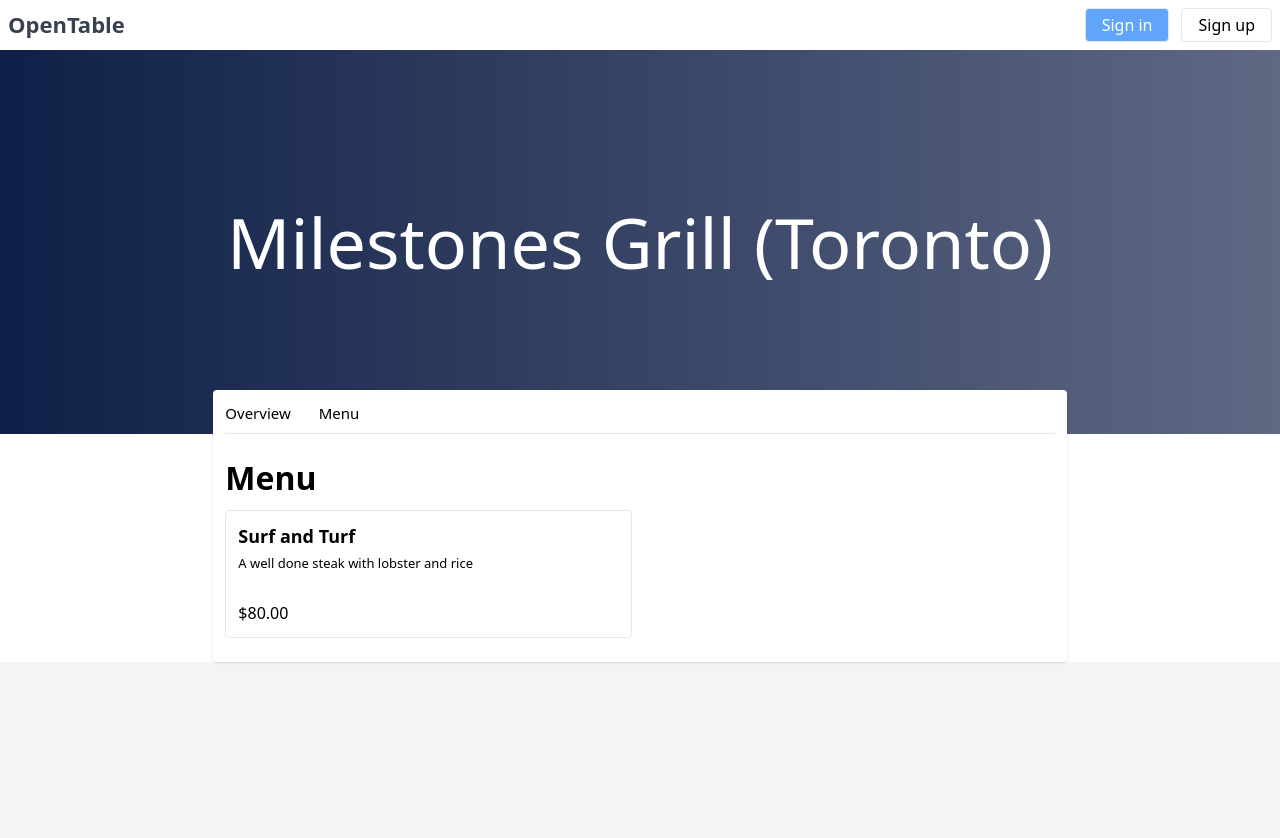
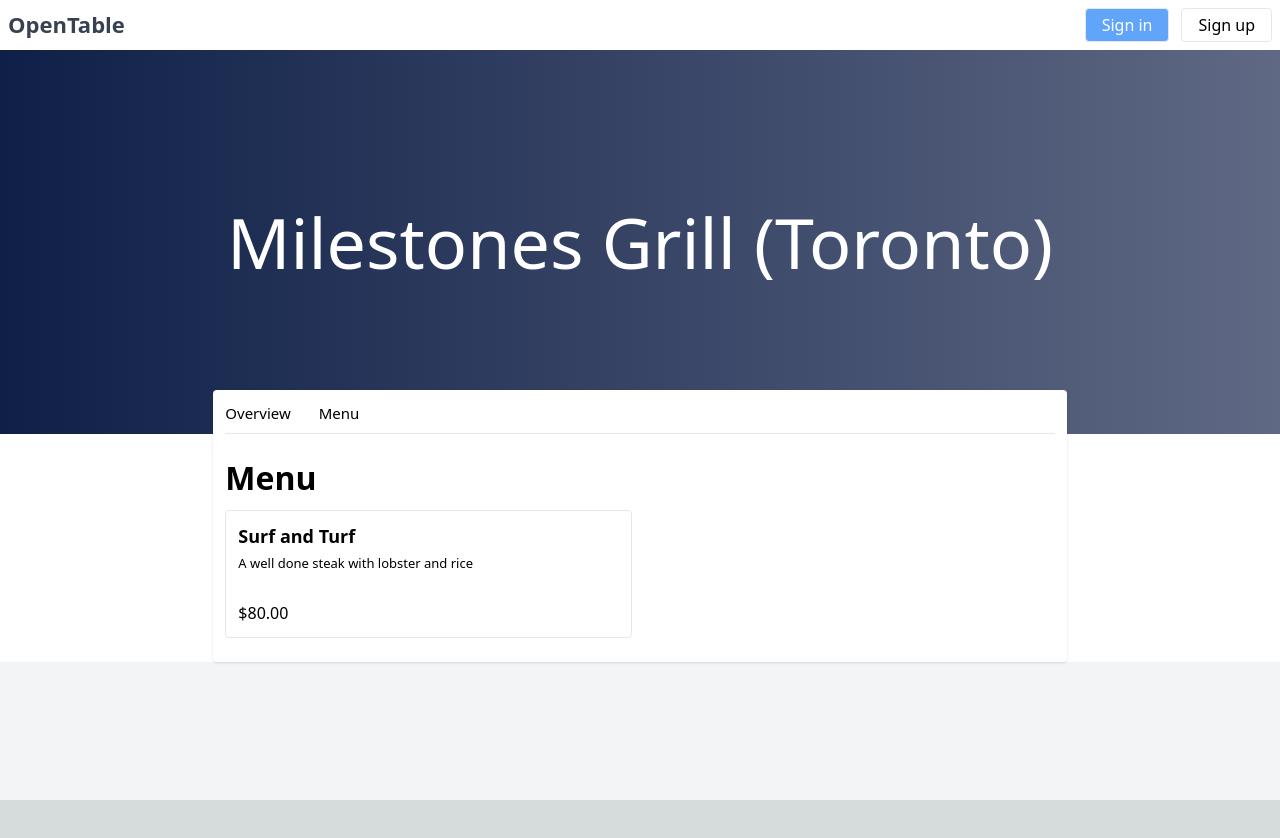
Before and after one commit to Panuruiz/open-table-next-js, a Next.js app: page /restaurant/milestone-grill/menu in a window 1280 px wide. Shown: the top 838 px of the page. After the commit the page ends 800 px from the top, so only its background shows below. Built offline with nearby package versions, Linux system fonts and the light colour scheme.

Commit message:
feat: sub layout for specific folder

```diff
--- /dev/null
+++ b/app/restaurant/[slug]/layout.tsx
@@ -0,0 +1,19 @@
+import type { ReactNode } from "react";
+import RestaurantHeader from "./components/RestaurantHeader";
+
+type RestaurantLayoutProps = {
+  children: ReactNode;
+};
+
+const RestaurantLayout = ({ children }: RestaurantLayoutProps) => {
+  return (
+    <main>
+      <RestaurantHeader />
+      <div className="flex items-start justify-between w-2/3 m-auto 0 -mt-11">
+        {children}
+      </div>
+    </main>
+  );
+};
+
+export default RestaurantLayout;
--- a/app/restaurant/[slug]/menu/page.tsx
+++ b/app/restaurant/[slug]/menu/page.tsx
@@ -3,20 +3,14 @@
 import MenuList from "../components/MenuList";
 import RestaurantHeader from "../components/RestaurantHeader";
 import RestaurantNavBar from "../components/RestaurantNavBar";
+import RestaurantLayout from "../layout";
 
 const RestaurantMenu = () => {
   return (
-    <main className="bg-gray-100 min-h-screen w-screen">
-      <main className="max-w-screen-2xl m-auto bg-white">
-        <RestaurantHeader />
-        <div className="flex m-auto w-2/3 justify-between items-start 0 -mt-11">
-          <div className="bg-white w-[100%] rounded p-3 shadow">
-            <RestaurantNavBar />
-            <MenuList />
-          </div>
-        </div>
-      </main>
-    </main>
+    <div className="bg-white w-[100%] rounded p-3 shadow">
+      <RestaurantNavBar />
+      <MenuList />
+    </div>
   );
 };
 
--- a/app/restaurant/[slug]/page.tsx
+++ b/app/restaurant/[slug]/page.tsx
@@ -8,13 +8,11 @@
 import RestaurantNavBar from "./components/RestaurantNavBar";
 import RestaurantTitle from "./components/RestaurantTitle";
 import Reviews from "./components/Reviews";
+import RestaurantLayout from "./layout";
 
 const RestaurantDetails = () => {
   return (
-    <main className="bg-gray-100 min-h-screen w-screen">
-      <main className="max-w-screen-2xl m-auto bg-white">
-        <RestaurantHeader />
-        <div className="flex m-auto w-2/3 justify-between items-start 0 -mt-11">
+    <>
       <div className="bg-white w-[70%] rounded p-3 shadow">
         <RestaurantNavBar />
         <RestaurantTitle />
@@ -24,9 +22,7 @@
         <Reviews />
       </div>
       <ReservationsCard />
-        </div>
-      </main>
-    </main>
+    </>
   );
 };
 
```
Lines whose indentation alone changed are shown as unchanged.
